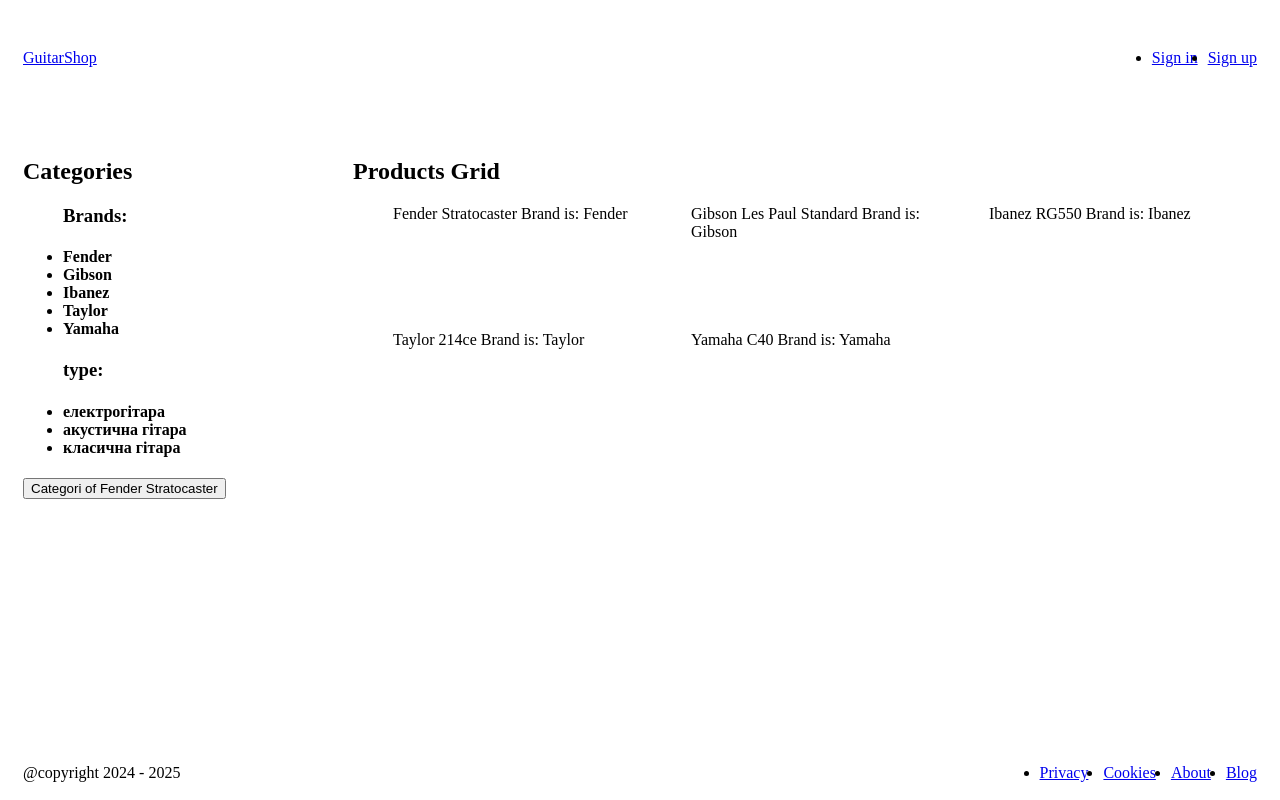
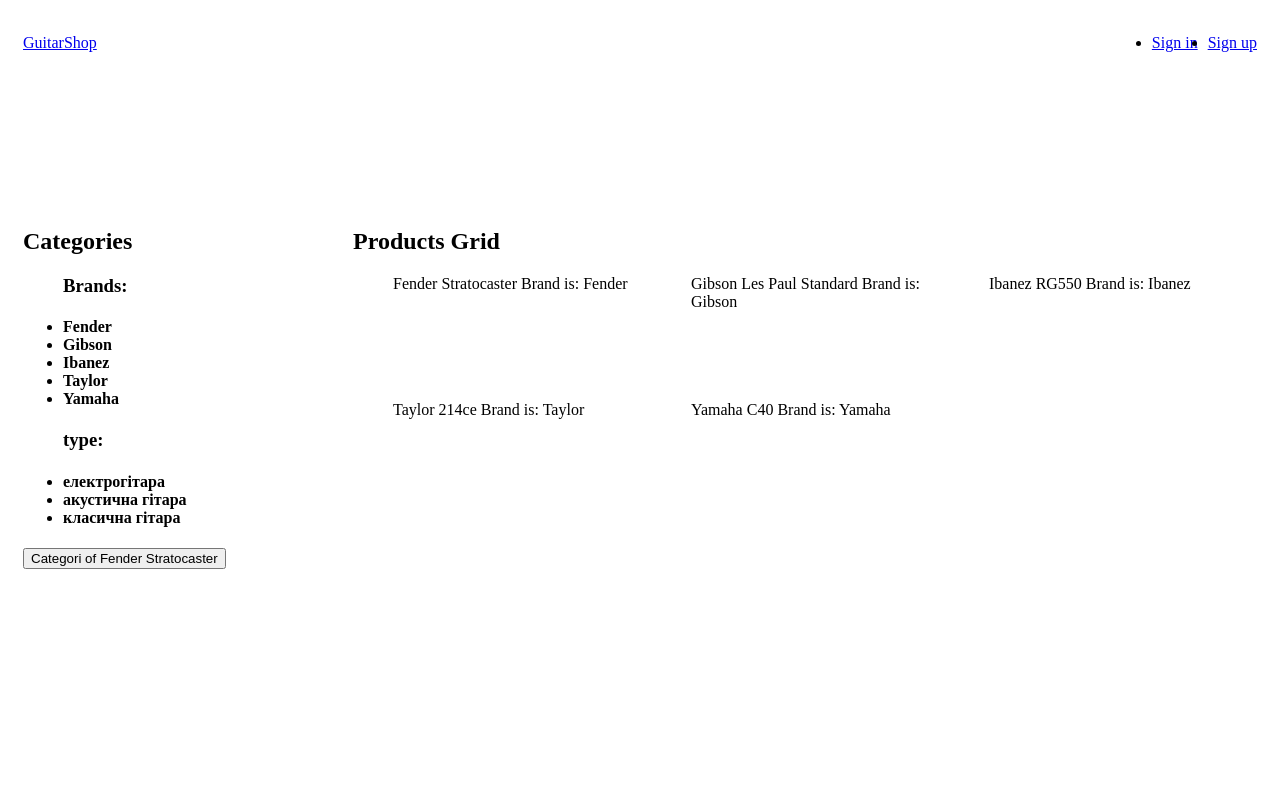
Before and after one commit to NazarZhuvaka/adminka, a React (Create React App) app: page / in a window 1280 px wide. Shown: the top 800 px of the page. Built offline with nearby package versions, Linux system fonts and the light colour scheme.

Commit message:
Move Header and Footer to App component

```diff
--- a/src/App.js
+++ b/src/App.js
@@ -7,21 +7,28 @@
 import SignUpForm from './components/SignUpForm'
 import NotFoundPage from './pages/NotFoundPage'
 import AdminPage from './pages/AdminPage'
+import Footer from './components/Footer'
+import Header from './components/Header'
+import { isLoginedUser } from './constants'
 
-function App () {
+function App() {
+  const { isLogin } = isLoginedUser;
+
   return (
     <Provider store={store}>
       <Router>
+      <Header isLogin={isLogin} />
         <Routes>
-          <Route path='/' Component={HomePage} />
-          <Route path='/signIn' Component={SignInForm} />
-          <Route path='/signUp' Component={SignUpForm} />
-          <Route path='/adminPage' Component={AdminPage} />
-          <Route path='/*' Component={NotFoundPage} />
+          <Route path="/" Component={HomePage} />
+          <Route path="/signIn" Component={SignInForm} />
+          <Route path="/signUp" Component={SignUpForm} />
+          <Route path="/adminPage" Component={AdminPage} />
+          <Route path="/*" Component={NotFoundPage} />
         </Routes>
+      <Footer />
       </Router>
     </Provider>
-  )
+  );
 }
 
-export default App
+export default App;
--- a/src/pages/HomePage/index.jsx
+++ b/src/pages/HomePage/index.jsx
@@ -1,18 +1,14 @@
 import Aside from '../../components/Aside'
-import Footer from '../../components/Footer'
-import Header from '../../components/Header'
 import ProductsGrid from '../../components/ProductsGrid'
 import style from './HomePage.module.scss'
 
 function HomePage () {
   return (
     <div className={style.wrapper}>
-      <Header />
       <main className={style.main}>
         <Aside/>
         <ProductsGrid/>
       </main>
-      <Footer />
     </div>
   )
 }
```
